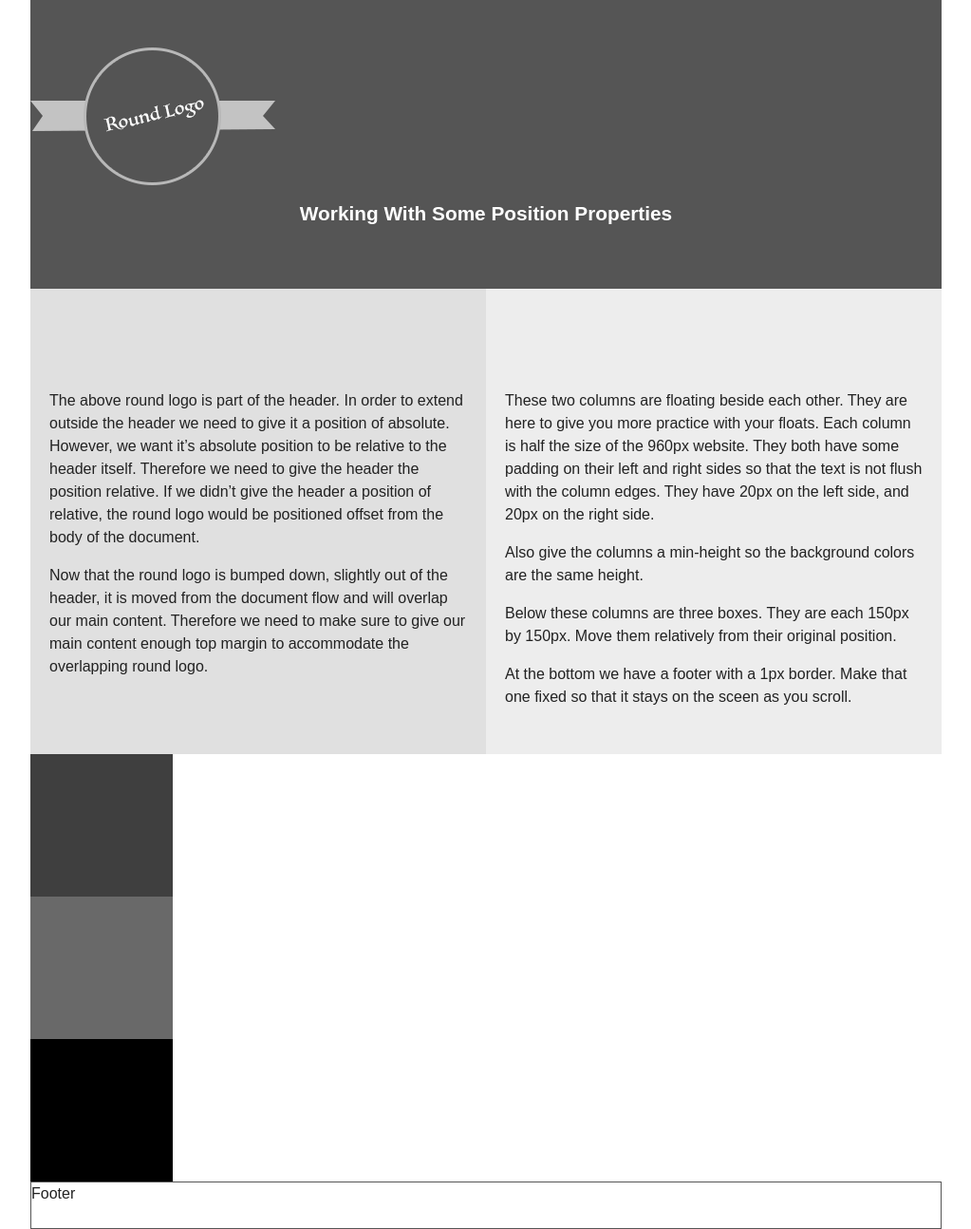
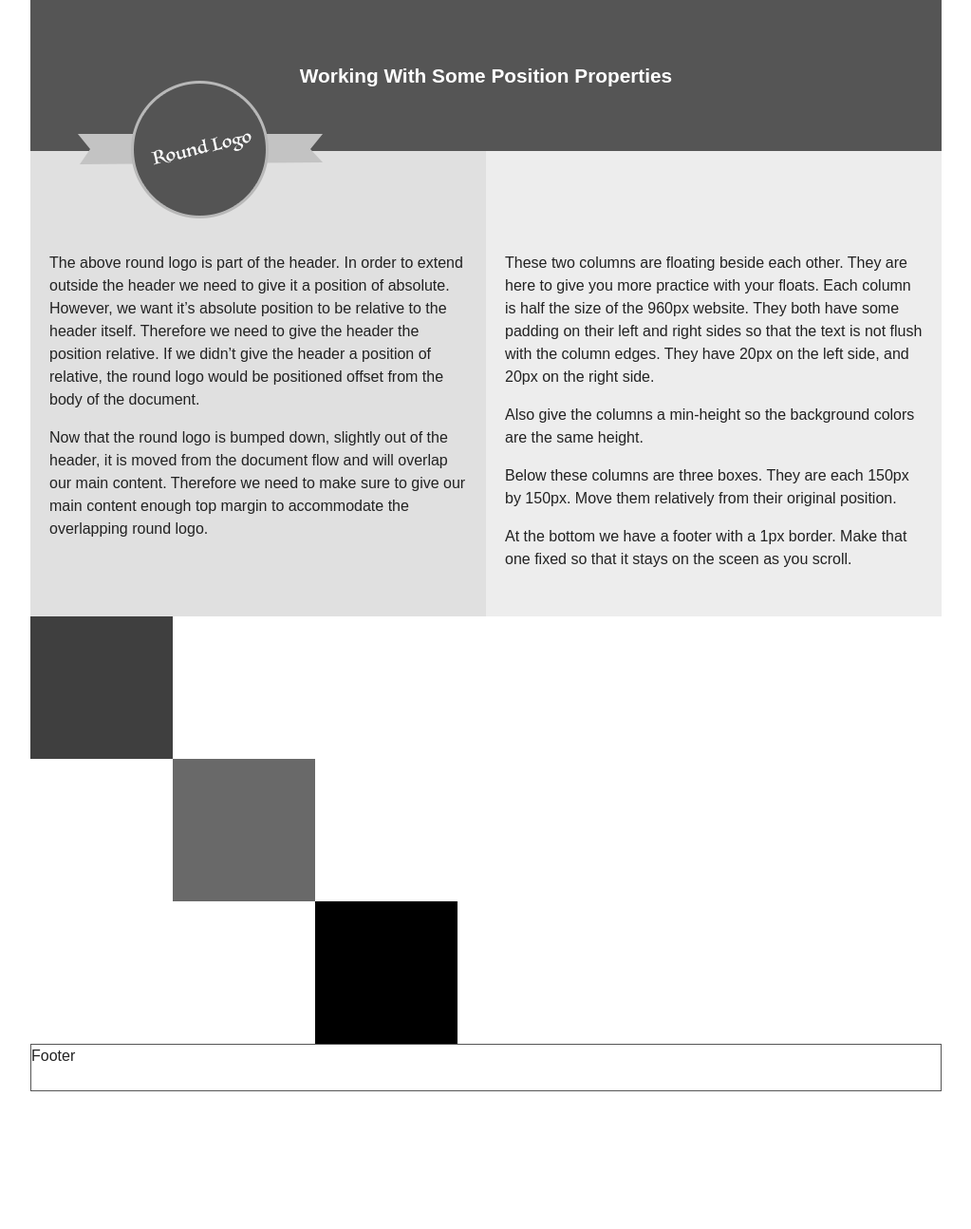
Before and after one commit to teklund3000/exercise-positioning-properties, a plain HTML site: page index.html in a window 1280 px wide. Shown: the whole page at 95% size, without its empty margins (128-1151 px from the left). After the commit the page ends 1149 px from the top, so only its background shows below. Drawn offline with Linux system fonts and the light colour scheme.

Commit message:
finished positioning demo

```diff
--- a/css/main.css
+++ b/css/main.css
@@ -125,10 +125,19 @@ header {
     margin: 0 auto;
     padding: 50px 0;
     background-color: #555;
+    position: relative;
 }
 
 header img {
-    /* ADD THE RULES POSITION THE LOGO*/
+ /*
+THREE OPTIONS FOR POSITIONING:
+1. relative - leaves the space it takes up in the layout.
+2. Absolute - collapses the space it takes up in the layout and positions it to the browser.
+3. absolute & relative - collapses the space it takes up and positions it to a parent *relative* container.
+*/
+    position: absolute;
+    top: 85px;
+    left: 50px;
 }
 
 section {
@@ -160,6 +169,9 @@ section {
     height: 150px;
     background-color: #696969;
     /* ADD THE RULES POSITION THE SECOND BOX */
+    position: relative;
+    top: 0;
+    left: 150px;
 }
 
 .box-3 {
@@ -167,6 +179,9 @@ section {
     height: 150px;
     background-color: #000;
     /* ADD THE RULES POSITION THE THIRD BOX */
+    position: relative;
+    top: 0;
+    left: 300px;
 }
 
 footer {
@@ -181,6 +196,7 @@ footer {
     footer position it from the left 50% and give it a negative margin
     of half of it's width
     */
+
 }
 
 
```
